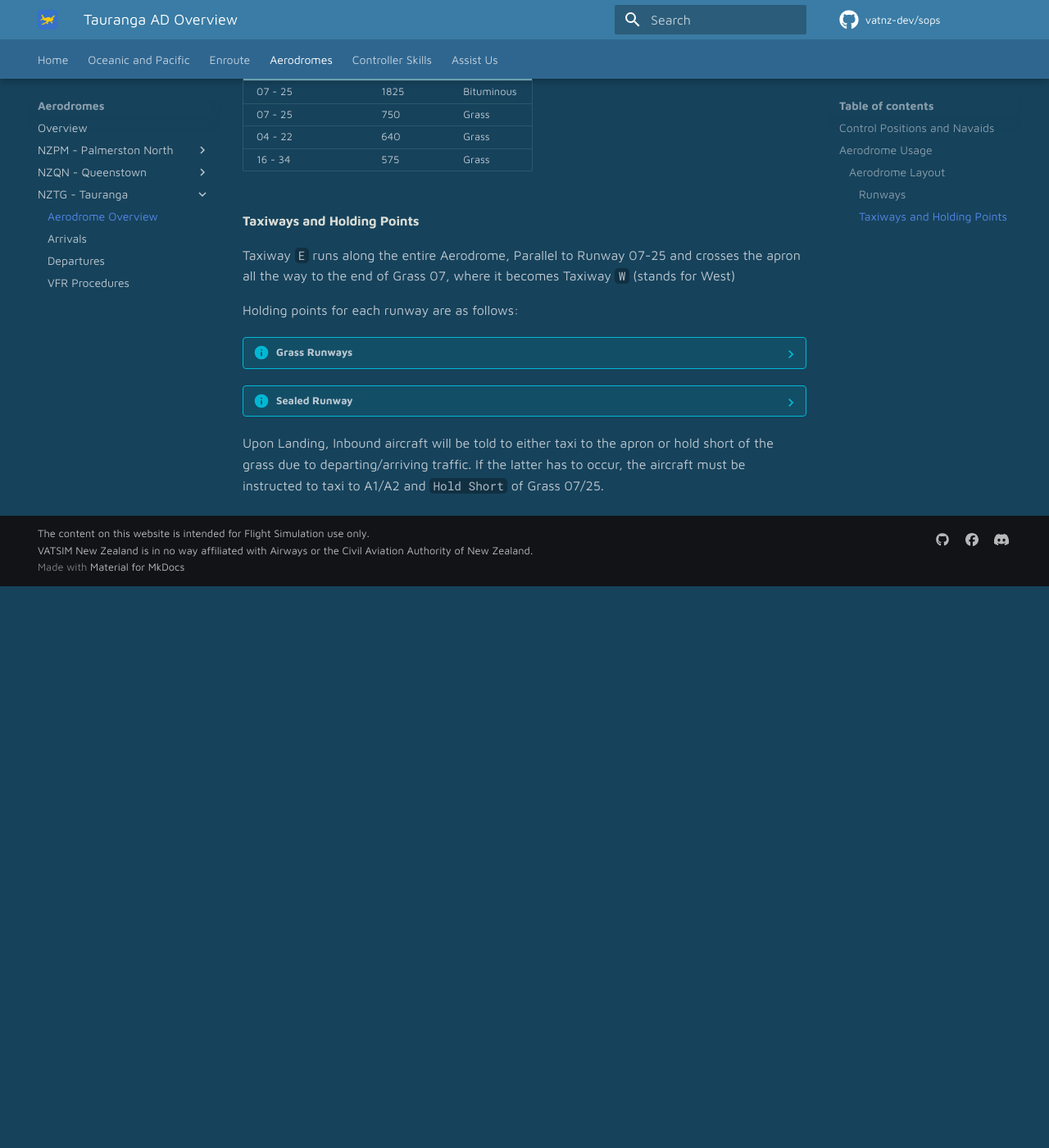
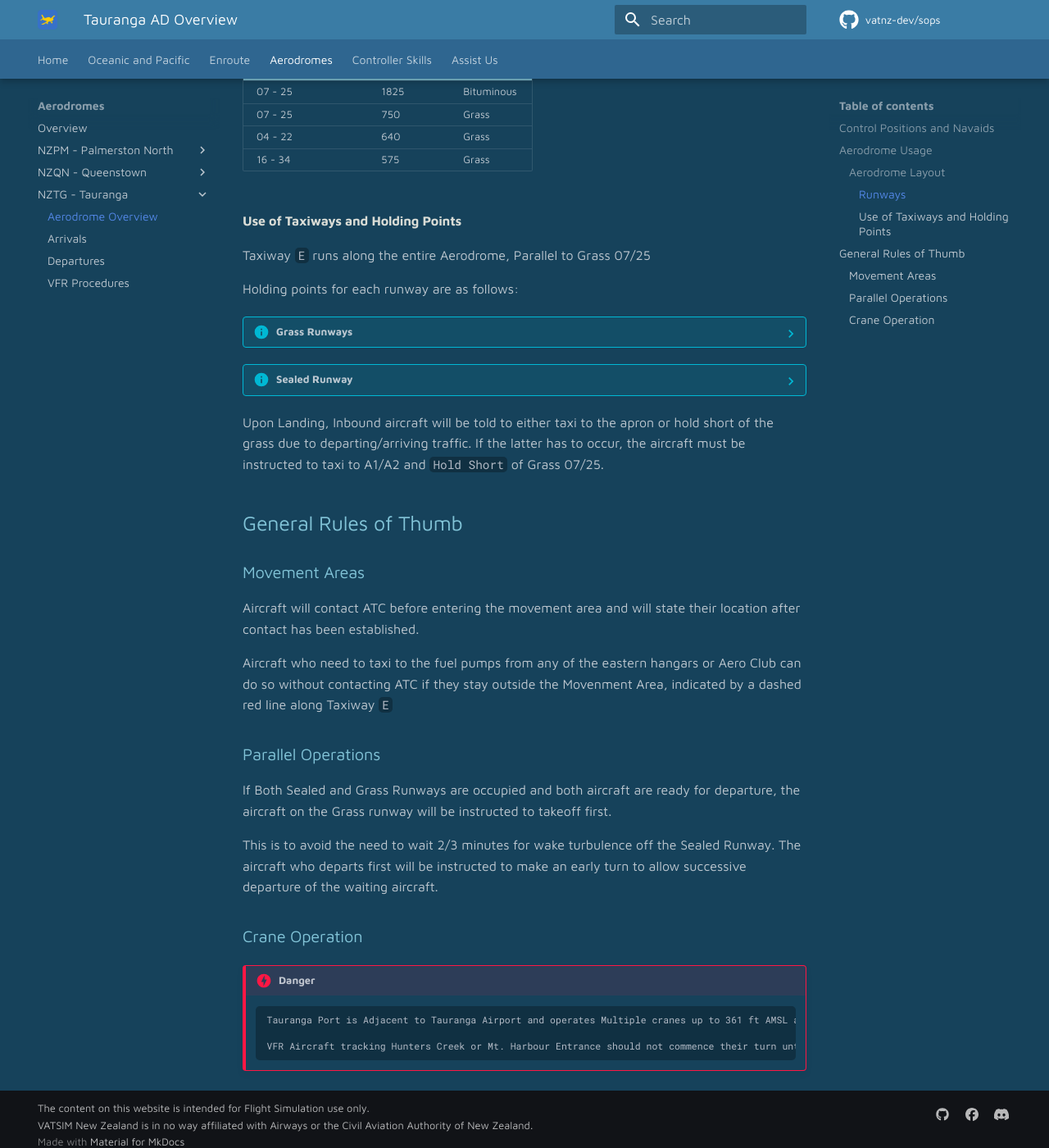
Before and after one commit to vatnz-dev/sops, an MkDocs documentation site: the page built from docs/aerodromes/NZTG/index.md, in a window 1280 px wide and 1400 px high, scrolled down 1329 px. Shown: the whole window at 82% size. Built offline with MkDocs 1.6.1 and Material for MkDocs 9.7.7, drawn with Linux system fonts in a browser that asks for light colours; comment, search, counter and statistics services are not loaded; before the commit the page ends 2044 px from its top, so only the background shows below that; some of the changed text lies outside the part shown.

Commit message:
Arrivals & Departures
Added The Following:
- All STAR Information
- All SID Information
- AD General Page Completed

```diff
--- a/docs/aerodromes/NZTG/index.md
+++ b/docs/aerodromes/NZTG/index.md
@@ -12,6 +12,7 @@
 | Tauranga Tower    | NZTG_TWR    | Primary    |
 | D-ATIS            | NZTG_ATIS   | ATIS       |
 
+
 ## Aerodrome Usage
 
 Tauranga Airport is a small class D Regional Airport Located 2km East of Tauranga City.Tauranga Airport can accomodate up to an A320 but usually serves Air New Zealand's Turboprop fleet of ATR72 and Q300 aircraft, also receiving visits from Air Chathams fleet of aircraft, serving as a fuel stop betwen mainland New Zealand and the Chatham Islands.
@@ -20,7 +21,7 @@ Tauranga Airport is a small class D Regional Airport Located 2km East of Taurang
 
 Tauranga Airport Has 4 Gates on the main apron and is home to 20+ private hangars, aswell as multiple flight training organisations which provide training for Fixed Wing, Helicopter and Glider courses.
 
-Tauranga Has `6 Runways` in total, while only `4` are used regularly the remainder are used when required and when special operations are in place.
+Tauranga Has `6` Runways in total, while only `4` are used regularly the remainder are used when required and when special operations are in place.
 
 
 #### Runways
@@ -44,22 +45,51 @@ Tauranga Has `6 Runways` in total, while only `4` are used regularly the remaind
 | 04 - 22             | 640        | Grass       |
 | 16 - 34             | 575        | Grass       |
 
-#### Taxiways and Holding Points
+#### Use of Taxiways and Holding Points
 
-Taxiway `E` runs along the entire Aerodrome, Parallel to Runway 07-25 and crosses the apron all the way to the end of Grass 07, where it becomes Taxiway `W` (stands for West)
+Taxiway `E` runs along the entire Aerodrome, Parallel to Grass 07/25
 
 Holding points for each runway are as follows:
 
 ??? info "Grass Runways"
         07 - Holding Point G - "Golf"
+
         25 - Holding Point F - "Foxtrot"
+
         16 - Holding Point W - "Whiskey Four"
+
         34 - Backtrack Seal 07
+
         04 - Only Accesible from Gliding Club.
 
 ??? info "Sealed Runway"
                                 07/25 - A3 or A2 Used for Main Apron Movements
+
                                 07 - W1/W2 - Light IFR aircraft
+
                                 25 - E1/E2 - Light IFR aircraft
 
+
 Upon Landing, Inbound aircraft will be told to either taxi to the apron or hold short of the grass due to departing/arriving traffic. If the latter has to occur, the aircraft must be instructed to taxi to A1/A2 and `Hold Short` of Grass 07/25.
+
+
+## General Rules of Thumb
+
+### Movement Areas
+
+Aircraft will contact ATC before entering the movement area and will state their location after contact has been established.
+
+Aircraft who need to taxi to the fuel pumps from any of the eastern hangars or Aero Club can do so without contacting ATC if they stay outside the Movenment Area, indicated by a dashed red line along Taxiway `E`
+
+### Parallel Operations
+
+If Both Sealed and Grass Runways are occupied and both aircraft are ready for departure, the aircraft on the Grass runway will be instructed to takeoff first.
+
+This is to avoid the need to wait 2/3 minutes for wake turbulence off the Sealed Runway. The aircraft who departs first will be instructed to make an early turn to allow successive departure of the waiting aircraft.
+
+### Crane Operation
+
+!!! danger
+        Tauranga Port is Adjacent to Tauranga Airport and operates Multiple cranes up to 361 ft AMSL at 1.5 to 2.0 NM from Runway 07 Threshold.
+
+        VFR Aircraft tracking Hunters Creek or Mt. Harbour Entrance should not commence their turn until 500ft AGL.
```
Also changed, not shown: docs/aerodromes/NZTG/arrivals.md (+69 -1 lines), docs/aerodromes/NZTG/departures.md (+36 -1 lines).
